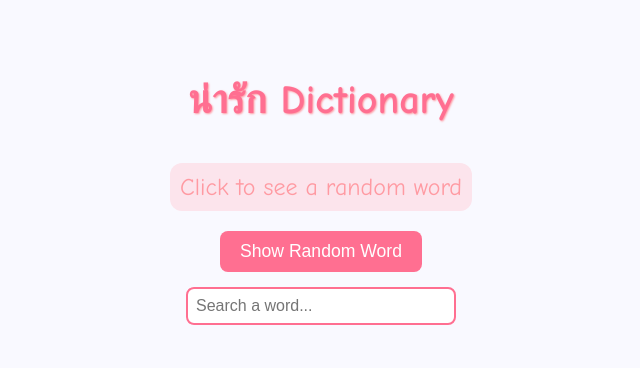
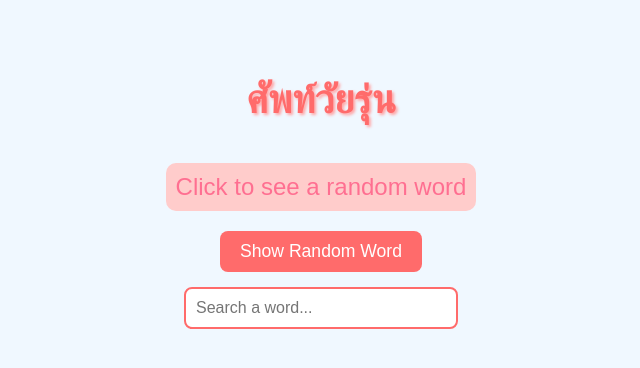
Before and after one commit to AMDA109620P/Cock8, a plain HTML site: page index.html in a window 1280 px wide. Shown: the whole page, without its empty margins (319-959 px from the left). Drawn offline with Linux system fonts and the light colour scheme.

Commit message:
Update index.html

```diff
--- a/index.html
+++ b/index.html
@@ -3,11 +3,11 @@
 <head>
     <meta charset="UTF-8">
     <meta name="viewport" content="width=device-width, initial-scale=1.0">
-    <title>Simple Dictionary</title>
+    <title>ศัพท์วัยรุ่น</title>
     <style>
         body {
-            font-family: 'Comic Sans MS', Arial, sans-serif;
-            background-color: #f9f9ff;
+            font-family: Arial, sans-serif;
+            background-color: #f0f8ff;
             display: flex;
             flex-direction: column;
             align-items: center;
@@ -17,48 +17,48 @@
         }
         h1 {
             font-size: 2.5em;
-            color: #ff6f91;
+            color: #ff6b6b;
             margin-bottom: 20px;
-            text-shadow: 1px 1px 2px #ff9aa2;
+            text-shadow: 2px 2px 3px #ffa5a5;
         }
         #random-word {
             font-size: 1.5em;
-            color: #ff9aa2;
+            color: #ff6f91;
             margin: 20px;
             text-align: center;
             padding: 10px;
-            border-radius: 12px;
-            background-color: #fce4ec;
+            border-radius: 10px;
+            background-color: #ffcccb;
             transition: background-color 0.3s;
         }
         #random-word:hover {
-            background-color: #ffdde1;
+            background-color: #ffd6d6;
         }
         button {
             font-size: 1.1em;
             padding: 10px 20px;
             border: none;
             border-radius: 8px;
-            background-color: #ff6f91;
+            background-color: #ff6b6b;
             color: #fff;
             cursor: pointer;
             transition: background-color 0.3s, transform 0.2s;
         }
         button:hover {
-            background-color: #ff9aa2;
+            background-color: #ff8e8e;
             transform: scale(1.05);
         }
         input[type="text"] {
-            padding: 8px;
+            padding: 10px;
             font-size: 1em;
             width: 250px;
-            border: 2px solid #ff6f91;
+            border: 2px solid #ff6b6b;
             border-radius: 8px;
             margin-top: 15px;
             transition: border-color 0.3s;
         }
         input[type="text"]:focus {
-            border-color: #ff9aa2;
+            border-color: #ffa5a5;
             outline: none;
         }
         #search-results {
@@ -68,7 +68,7 @@
             text-align: center;
         }
         #search-results div {
-            background-color: #ffdde1;
+            background-color: #ffe4e1;
             border-radius: 8px;
             padding: 10px;
             margin: 5px 0;
@@ -76,13 +76,13 @@
             transition: background-color 0.3s;
         }
         #search-results div:hover {
-            background-color: #ffb3ba;
+            background-color: #ffccd5;
         }
     </style>
 </head>
 <body>
 
-    <h1>น่ารัก Dictionary</h1>
+    <h1>ศัพท์วัยรุ่น</h1>
 
     <div id="random-word">Click to see a random word</div>
     <button onclick="showRandomWord()">Show Random Word</button>
```
